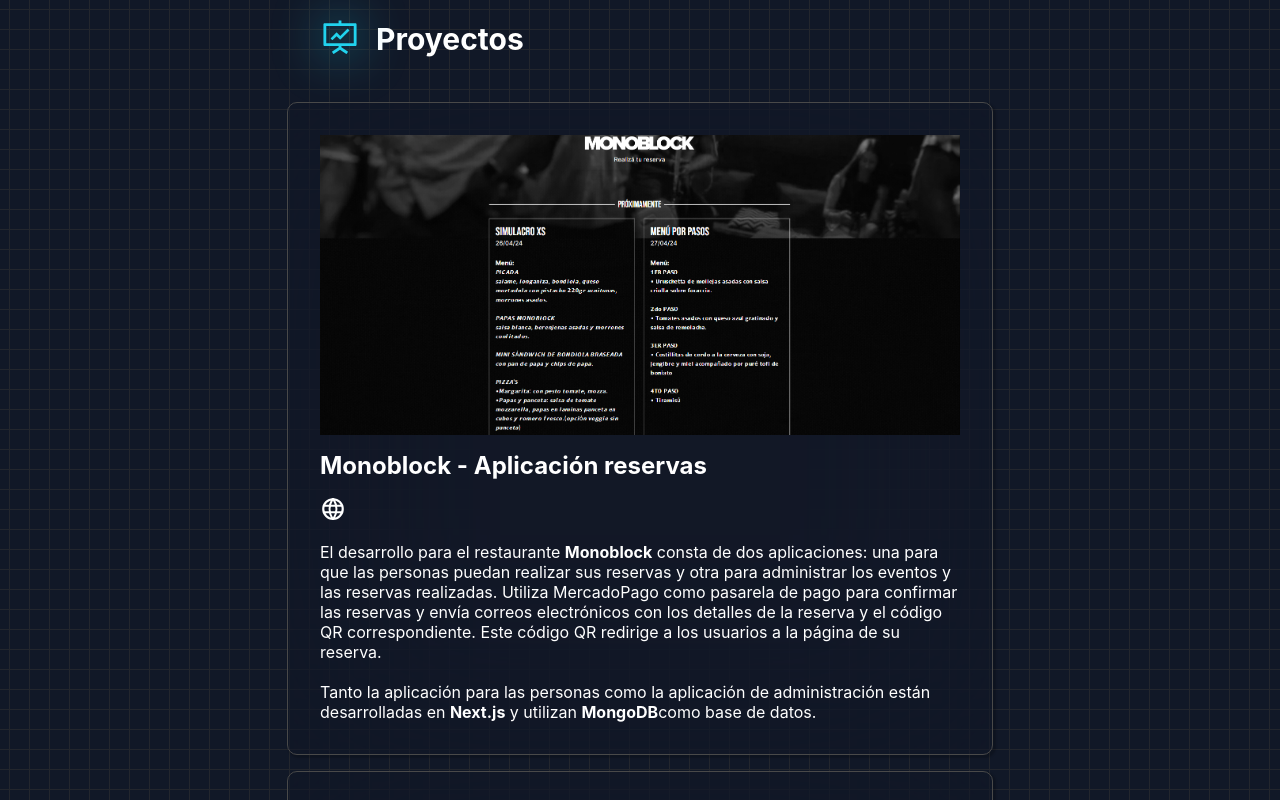
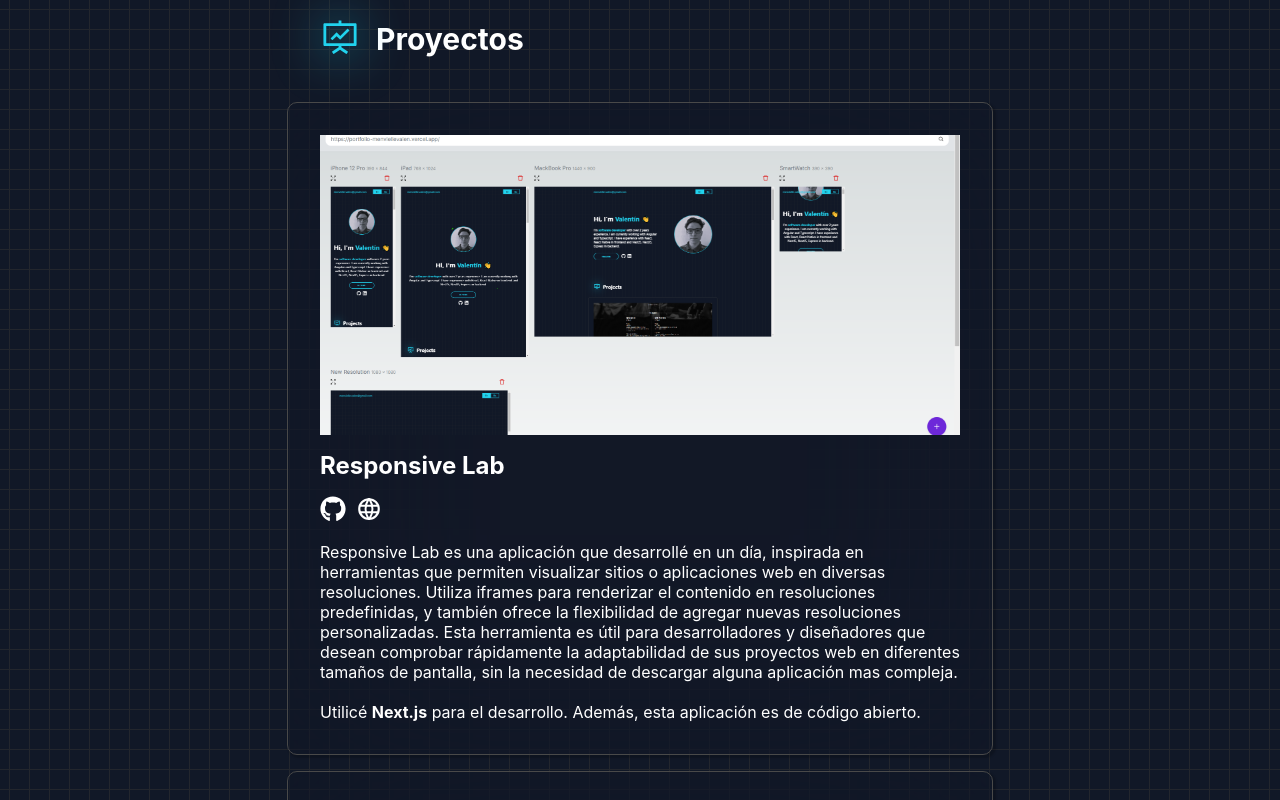
Before and after one commit to MenvielleValen/portfolio, a React (Create React App) app: page / in a window 1280 px wide. Shown: the part 500-1300 px from the top of the page. Built offline with nearby package versions, Linux system fonts and the light colour scheme.

Commit message:
add project

```diff
--- a/src/components/projects/Projects.tsx
+++ b/src/components/projects/Projects.tsx
@@ -5,6 +5,40 @@
 import { TbWorld } from "react-icons/tb";
 
 export const projects = [
+  {
+    title: {
+      es: "Responsive Lab",
+      en:  "Responsive Lab",
+    },
+    description: {
+      es: (
+        <div>
+          <p>
+          Responsive Lab es una aplicación que desarrollé en un día, inspirada en herramientas que permiten visualizar sitios o aplicaciones web en diversas resoluciones. Utiliza iframes para renderizar el contenido en resoluciones predefinidas, y también ofrece la flexibilidad de agregar nuevas resoluciones personalizadas. Esta herramienta es útil para desarrolladores y diseñadores que desean comprobar rápidamente la adaptabilidad de sus proyectos web en diferentes tamaños de pantalla, sin la necesidad de descargar alguna aplicación mas compleja.
+          </p>
+          <br />
+          <p>
+            Utilicé <b>Next.js</b> para el desarrollo. Además, esta aplicación es de código abierto.
+          </p>
+        </div>
+      ),
+      en: (
+        <div>
+          <p>
+            Responsive Lab is an application I developed in one day, inspired by tools that allow you to view websites or web applications in various resolutions. It uses iframes to render content in predefined resolutions, and also offers the flexibility to add new custom resolutions. This tool is useful for developers and designers who want to quickly check the adaptability of their web projects across different screen sizes, without the need to download a more complex application.
+          </p>
+          <br />
+          <p>
+            I used <b>Next.js</b> for the development. Additionally, this application is open source.
+          </p>
+        </div>
+      ),
+    },
+    image: "./assets/images/responsivelab.png",
+    website: "https://responsivelab.vercel.app/",
+    github: "https://github.com/MenvielleValen/check-responsive",
+    color: "#CCCCCC",
+  },
   {
     title: {
       es: "Monoblock - Aplicación reservas",
```
Also changed, not shown: public/assets/images/responsivelab.png (added).
